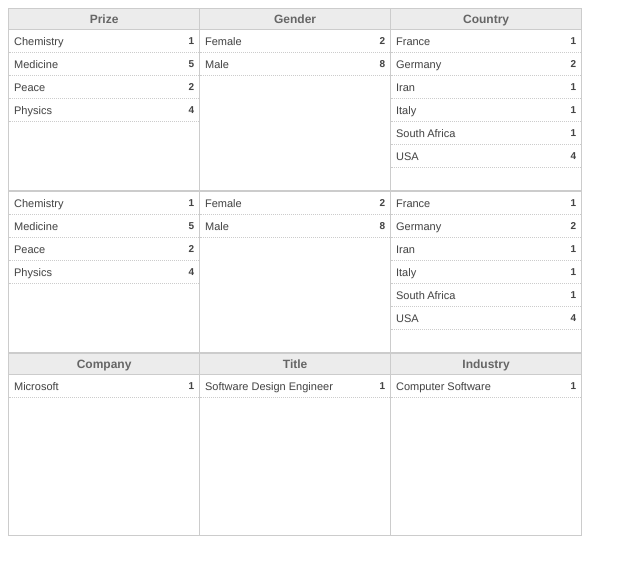
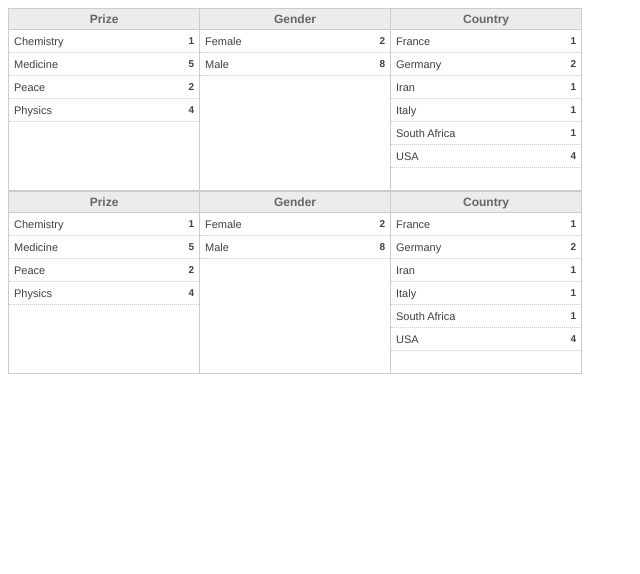
Before and after one commit to krisk/elasticList, a plain HTML site: page index.html in a window 1280 px wide. Shown: the whole page, without its empty margins (0-640 px from the left). Drawn offline with nearby package versions, Linux system fonts and the light colour scheme.

Commit message:
modified tests

```diff
--- a/data.json
+++ /dev/null
@@ -1,27 +0,0 @@
-{
-   "facets":[
-      {
-         "name":"Company",
-         "text":"Company"
-      },
-      {
-         "name":"Title",
-         "text":"Title"
-      },
-      {
-         "name":"Industry",
-         "text":"Industry"
-      }
-   ],
-   "items":[
-      {
-         "Id":1,
-         "Name":"Gary Bridgett",
-         "Email":"gary@bridget.com",
-         "Company":"Microsoft",
-         "Title":"Software Design Engineer",
-         "Industry": ["Computer Software"],
-         "Phone":"111-111-1111"
-      }
-   ]
-}
--- a/index.html
+++ b/index.html
@@ -10,20 +10,20 @@
   </head>
   <body>
     <div id="container">
-      <section id="content" style="width: 800px;">
+      <section id="example_1" style="width: 800px;">
       </section>
       <ul id="result">
       </ul>
+      <section id="example_2" style="width: 800px;">
+      </section>
     </div>
 
   <script id="item_template" type="text/html">
     <li>
       <strong>{{Name}}</strong>
-      <span>{{Title}}</span>, <span>{{Company}}</span>
+      <strong>Prize: </strong><span>{{Prize}}</span>
       <br />
-      <strong>Phone: </strong><span>{{Phone}}</span>
-      <br />
-      <strong>Email: </strong><span>{{Email}}</span>
+      <strong>Country: </strong><span>{{Country}}</span>
     </li>
   </script>
 
@@ -119,34 +119,6 @@
             }));
           }
 
-        var elastList = new ElasticList(data, document.getElementById('content'), callback);
-        var elastList2 = new ElasticList(data, document.getElementById('content'), {effect: 'accordion', showHeaders: false}, callback);
-
-        /*
-        var d = {
-          facets: [
-              { name: 'Company', text: 'Company' }
-              , { name: 'Title', text: 'Title' }
-            ],
-          items: []
-        };
-        $('#names > li').each(function(index, item) {
-          var it = $(item)
-          d.items.push({
-            Id: index+1,
-            Name : it.find('span:nth-child(1)').text() + ' '+ it.find('span:nth-child(2)').text(),
-            Email : it.find('span:nth-child(3)').text(),
-            Company : it.find('span:nth-child(4)').text(),
-            Title : it.find('span:nth-child(5)').text(),
-            Phone: '111-111-1111'
-          });
-        });
-
-        var str = JSON.stringify(d);
-
-        console.log(str);
-        */
-
         var resultSection = $('#result');
         var itemTemplate = $('#item_template').html();
 
@@ -161,10 +133,8 @@
           }));
         }
 
-        $.getJSON('data.json', function(data) {
-            var elastList = new ElasticList(data, document.getElementById('content'), callback);
-        });
-
+        var elastList = new ElasticList(data, document.getElementById('example_1'), callback);
+        var elastList2 = new ElasticList(data, document.getElementById('example_2'), {effect: 'accordion'});
 
     }
   </script>
```
